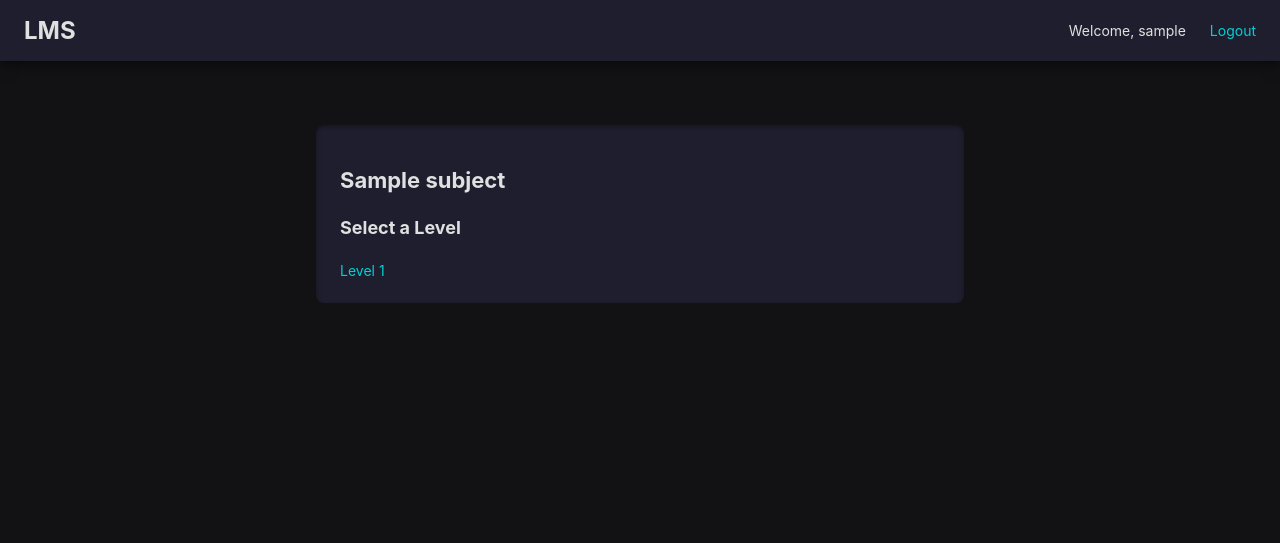
After one commit to Yameen-Shaikh/LearningManagementSystem, a Django app: page /subject/1/ in a window 1280 px wide. The commit adds this page. Shown: the top 543 px of the page. Run offline with Django 5.2, Linux system fonts and the light colour scheme; a user stored in the database is signed in; tables that the repository leaves empty hold one stand-in row (values such as "Sample post").

Commit message:
Dynamic Level Selection Page

```diff
--- a/learning/urls.py
+++ b/learning/urls.py
@@ -6,5 +6,6 @@ urlpatterns = [
     path('login/', views.login_view, name='login'),
     path('logout/', views.logout_view, name='logout'),
     path('subjects/', views.subject_list, name='subject_list'),
-    path('subject/<int:subject_id>/levels/', views.level_selection, name='level_selection'),
+    path('subject/<int:subject_id>/', views.level_select, name='level_select'),
+    path('subject/<int:subject_id>/level/<int:level>/', views.chapter_list, name='chapter_list'),
 ]
--- a/learning/views.py
+++ b/learning/views.py
@@ -1,8 +1,8 @@
-from django.shortcuts import render, redirect
+from django.shortcuts import render, redirect, get_object_or_404
 from django.contrib.auth import authenticate, login, logout
 from django.contrib import messages
 from django.contrib.auth.decorators import login_required
-from .models import Subject
+from .models import Subject, Chapter
 from .forms import CustomUserCreationForm, CustomAuthenticationForm
 
 def register_view(request):
@@ -39,6 +39,13 @@ def subject_list(request):
     subjects = Subject.objects.all()
     return render(request, 'subject_list.html', {'subjects': subjects})
 
-def level_selection(request, subject_id):
+@login_required
+def level_select(request, subject_id):
+    subject = get_object_or_404(Subject, pk=subject_id)
+    levels = Chapter.objects.filter(subject=subject).values_list('level', flat=True).distinct()
+    return render(request, 'level_select.html', {'subject': subject, 'levels': levels})
+
+@login_required
+def chapter_list(request, subject_id, level):
     # Dummy view
     return render(request, 'base.html')
--- /dev/null
+++ b/templates/level_select.html
@@ -0,0 +1,19 @@
+{% extends 'base.html' %}
+
+{% block content %}
+  <div class="card">
+    <h2>{{ subject.name }}</h2>
+    <h4>Select a Level</h4>
+    {% if levels %}
+      <div class="list-group">
+        {% for level in levels %}
+          <a href="{% url 'chapter_list' subject.id level %}" class="list-group-item list-group-item-action">
+            Level {{ level }}
+          </a>
+        {% endfor %}
+      </div>
+    {% else %}
+      <p>No levels found for this subject.</p>
+    {% endif %}
+  </div>
+{% endblock %}
--- a/templates/subject_list.html
+++ b/templates/subject_list.html
@@ -7,7 +7,7 @@
       <div class="subject-list">
         {% for subject in subjects %}
           <div class="card">
-            <h3><a href="{% url 'level_selection' subject.id %}">{{ subject.name }}</a></h3>
+            <h3><a href="{% url 'level_select' subject.id %}">{{ subject.name }}</a></h3>
           </div>
         {% endfor %}
       </div>
```
